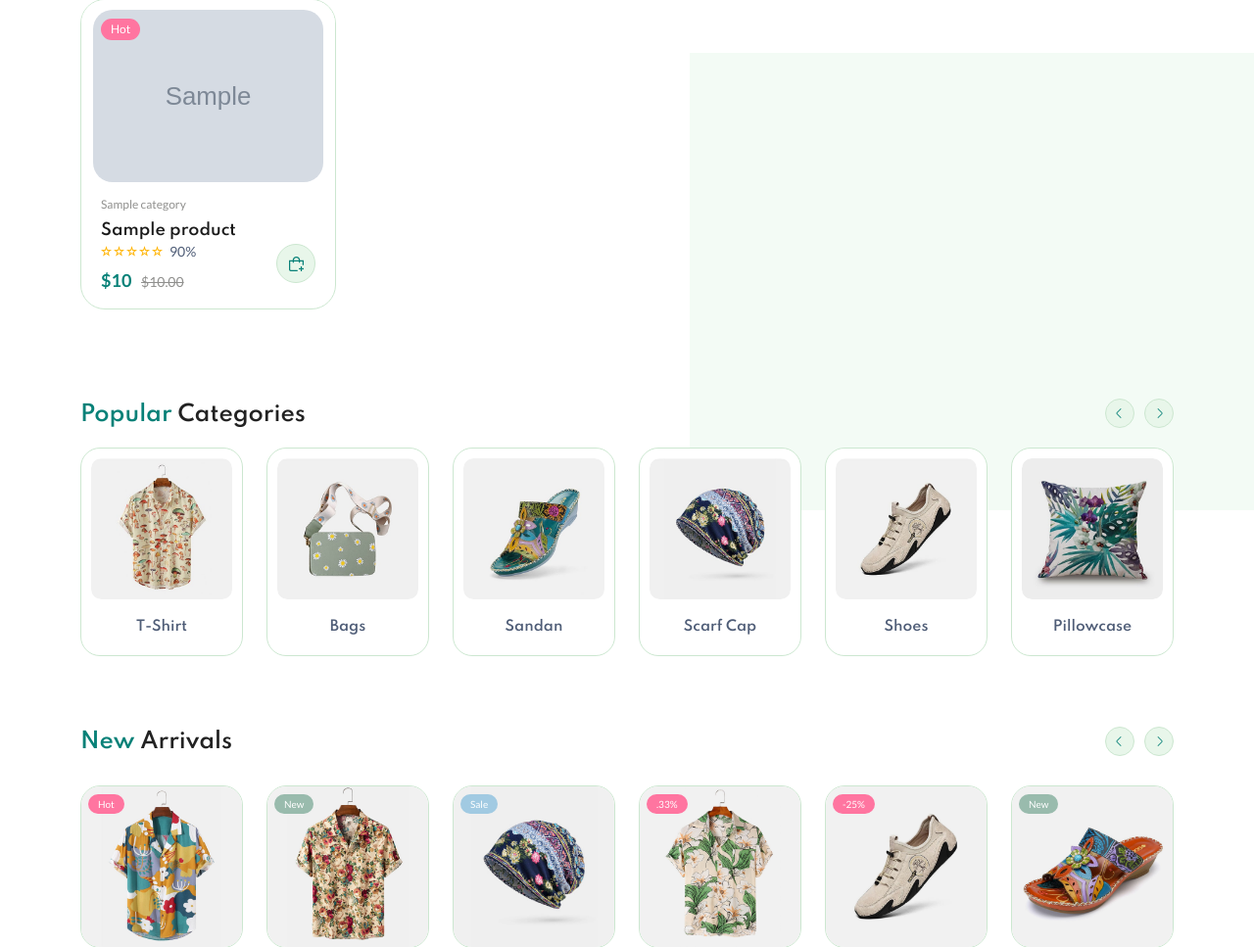
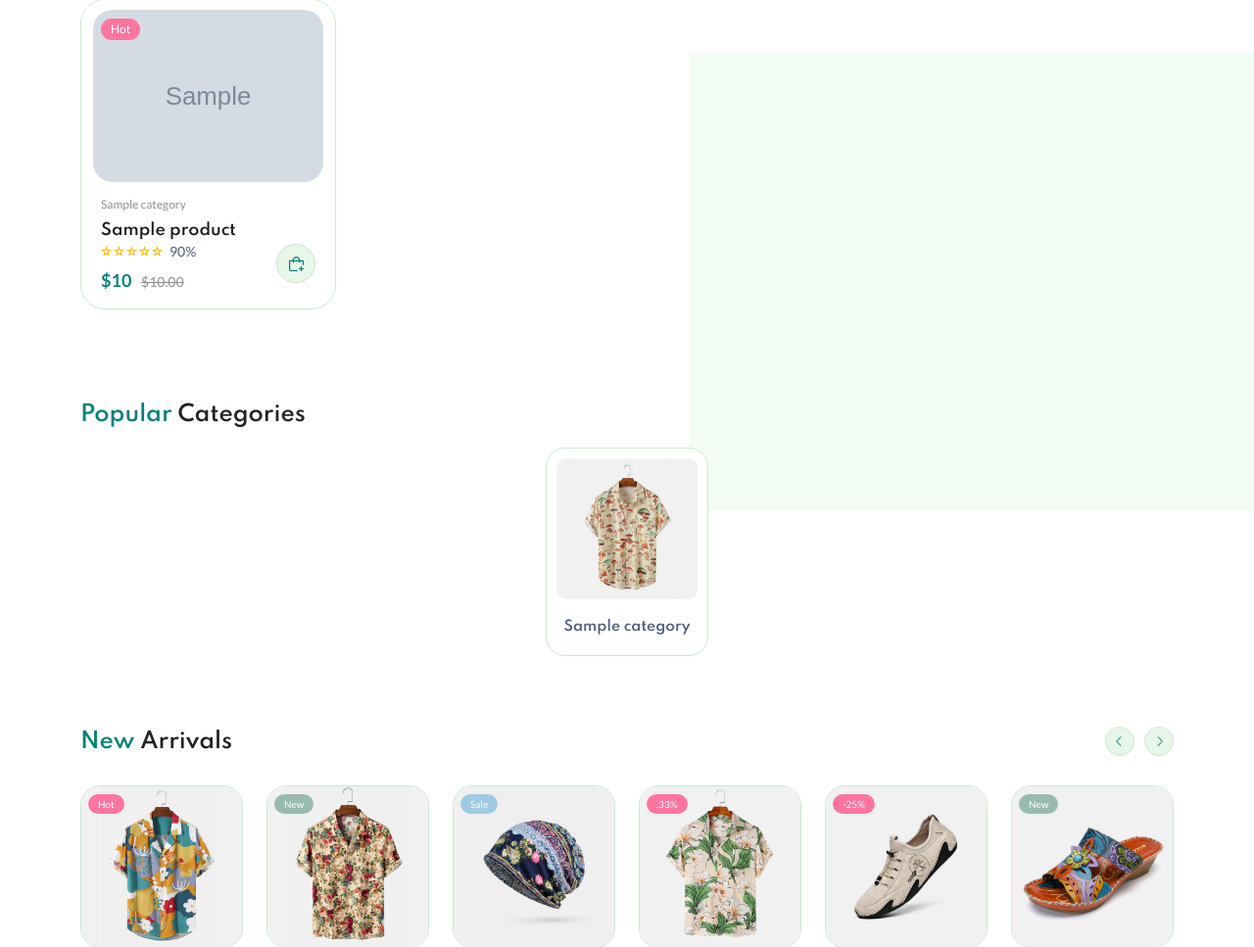
Before and after one commit to s1999-alt/ShoeNova-Ecommerce, a Django app: page / in a window 1280 px wide. Shown: the part 1148-2115 px from the top of the page at 98% size. Run offline with Django 4.2, Linux system fonts and the light colour scheme; tables that the repository leaves empty hold one stand-in row (values such as "Sample post"); grey boxes marked "Sample" are stand-in pictures; some libraries are stand-ins or nearby versions.

Commit message:
category photo setted,produts list in shop page in user side,categories list in index page in user side

```diff
--- a/shoenova/app/views.py
+++ b/shoenova/app/views.py
@@ -4,7 +4,7 @@ from django.contrib import messages
 from .models import UserProfile
 from django.contrib.auth.decorators import login_required
 from django.views.decorators.cache import cache_control
-from myapp.models import Product
+from myapp.models import Product,Category
 from .utils import send_otp
 from datetime import datetime
 import pyotp
@@ -16,10 +16,13 @@ import pyotp
 @cache_control(no_cache=True,must_revalidate=True,no_store=True)
 def index(request):
     products=Product.objects.all()
+    categories=Category.objects.all()
     context={
-        'products':products
+        'products':products,
+        'categories':categories
     }
     return render(request,'user/index.html',context)
+
 
 
 def base_view(request):
@@ -132,4 +135,8 @@ def product_details(request, id):
     return render(request, 'user/shop-product-details.html',context)
 
 def shop_product(request):
-    return render(request, 'user/page-shop.html')
+    products=Product.objects.all()
+    context={
+        'products':products
+    }
+    return render(request, 'user/page-shop.html',context)
--- a/shoenova/myapp/models.py
+++ b/shoenova/myapp/models.py
@@ -6,7 +6,7 @@ class Category(models.Model):
     description = models.TextField(max_length=100,blank= True)
     is_available = models.BooleanField(default=True)
     soft_deleted = models.BooleanField(default=False)
-    category_image = models.ImageField(upload_to='photos/categories')
+    category_image = models.ImageField(upload_to='photos/categories',blank= True)
 
     class Meta:
         verbose_name = 'category'
--- a/shoenova/templates/admin-side/page-edit-categories.html
+++ b/shoenova/templates/admin-side/page-edit-categories.html
@@ -14,7 +14,7 @@
         <div class="card-body">
             <div class="row">
                 <div class="col-md-3">
-                    <form method="post">{% csrf_token %}
+                    <form method="post" enctype="multipart/form-data" >{% csrf_token %}
                         <div class="mb-4">
                             <label for="product_name" class="form-label">Name</label>
                             <input type="text" placeholder="Type here" class="form-control" id="product_name" name="category_name" value="{{category.category_name}}" />
@@ -27,6 +27,10 @@
                             <label class="form-label">Description</label>
                             <textarea placeholder="Type here" class="form-control" name="description">{{category.description}}</textarea>
                         </div>
+                        <div class="mb-4">
+                            <label class="form-label" for="category_images">Category Image:</label>
+                            <input class="form-control" type="file" name="category_images" accept="image/*" required><br>
+                        </div>
                         <div class="d-grid">
                             <button class="btn btn-primary" type="submit">Update category</button>
                         </div>
--- a/shoenova/templates/user/index.html
+++ b/shoenova/templates/user/index.html
@@ -137,6 +137,7 @@
                     <div class="tab-pane fade show active" id="tab-one" role="tabpanel" aria-labelledby="tab-one">
                         <div class="row product-grid-4">
                             {% for product in products %}
+                            {% if not product.soft_deleted %}
                             <div class="col-lg-3 col-md-4 col-12 col-sm-6">
                                 <div class="product-cart-wrap mb-30">
                                     <div class="product-img-action-wrap">
@@ -177,6 +178,7 @@
                                     </div>
                                 </div>
                             </div>
+                            {% endif %}
                             {% endfor %}
 
                         </div>
@@ -808,54 +810,14 @@
                 <div class="carausel-6-columns-cover position-relative">
                     <div class="slider-arrow slider-arrow-2 carausel-6-columns-arrow" id="carausel-6-columns-arrows"></div>
                     <div class="carausel-6-columns" id="carausel-6-columns">
+                        {% for cat in categories  %}
                         <div class="card-1">
                             <figure class=" img-hover-scale overflow-hidden">
                                 <a href="shop-grid-right.html"><img src="{% static 'assets/imgs/shop/category-thumb-1.jpg' %}" alt=""></a>
                             </figure>
-                            <h5><a href="shop-grid-right.html">T-Shirt</a></h5>
+                            <h5><a href="shop-grid-right.html">{{cat.category_name}}</a></h5>
                         </div>
-                        <div class="card-1">
-                            <figure class=" img-hover-scale overflow-hidden">
-                                <a href="shop-grid-right.html"> <img src="{% static 'assets/imgs/shop/category-thumb-2.jpg' %}" alt=""></a>
-                            </figure>
-                            <h5><a href="shop-grid-right.html">Bags</a></h5>
-                        </div>
-                        <div class="card-1">
-                            <figure class=" img-hover-scale overflow-hidden">
-                                <a href="shop-grid-right.html"><img src="{% static 'assets/imgs/shop/category-thumb-3.jpg' %}" alt=""></a>
-                            </figure>
-                            <h5><a href="shop-grid-right.html">Sandan</a></h5>
-                        </div>
-                        <div class="card-1">
-                            <figure class=" img-hover-scale overflow-hidden">
-                                <a href="shop-grid-right.html"><img src="{% static 'assets/imgs/shop/category-thumb-4.jpg' %}" alt=""></a>
-                            </figure>
-                            <h5><a href="shop-grid-right.html">Scarf Cap</a></h5>
-                        </div>
-                        <div class="card-1">
-                            <figure class=" img-hover-scale overflow-hidden">
-                                <a href="shop-grid-right.html"><img src="{% static 'assets/imgs/shop/category-thumb-5.jpg' %}" alt=""></a>
-                            </figure>
-                            <h5><a href="shop-grid-right.html">Shoes</a></h5>
-                        </div>
-                        <div class="card-1">
-                            <figure class=" img-hover-scale overflow-hidden">
-                                <a href="shop-grid-right.html"><img src="{% static 'assets/imgs/shop/category-thumb-6.jpg' %}" alt=""></a>
-                            </figure>
-                            <h5><a href="shop-grid-right.html">Pillowcase</a></h5>
-                        </div>
-                        <div class="card-1">
-                            <figure class=" img-hover-scale overflow-hidden">
-                                <a href="shop-grid-right.html"><img src="{% static 'assets/imgs/shop/category-thumb-7.jpg' %}" alt=""></a>
-                            </figure>
-                            <h5><a href="shop-grid-right.html">Jumpsuits</a></h5>
-                        </div>
-                        <div class="card-1">
-                            <figure class=" img-hover-scale overflow-hidden">
-                                <a href="shop-grid-right.html"><img src="{% static 'assets/imgs/shop/category-thumb-8.jpg' %}" alt=""></a>
-                            </figure>
-                            <h5><a href="shop-grid-right.html">Hats</a></h5>
-                        </div>
+                        {% endfor %}
                     </div>
                 </div>
             </div>
```
Also changed, not shown: shoenova/myapp/views.py (+10 -2 lines), shoenova/templates/admin-side/page-add-categories.html (+5 -2 lines), shoenova/templates/admin-side/page-categories.html (+10 -0 lines), shoenova/templates/admin-side/page-products-list.html (+13 -1 lines), shoenova/templates/user/page-shop.html (+10 -6 lines), shoenova/media/photos/categories/boot-1.1.jpeg (added), shoenova/media/photos/categories/flipflop-1.1.jpeg (added), shoenova/media/photos/categories/formal-1.1.webp (added), shoenova/media/photos/categories/nike-2.1.webp (added), shoenova/media/photos/categories/nike-2.3.webp (added), shoenova/media/photos/categories/sandal-1.1.jpg (added).
